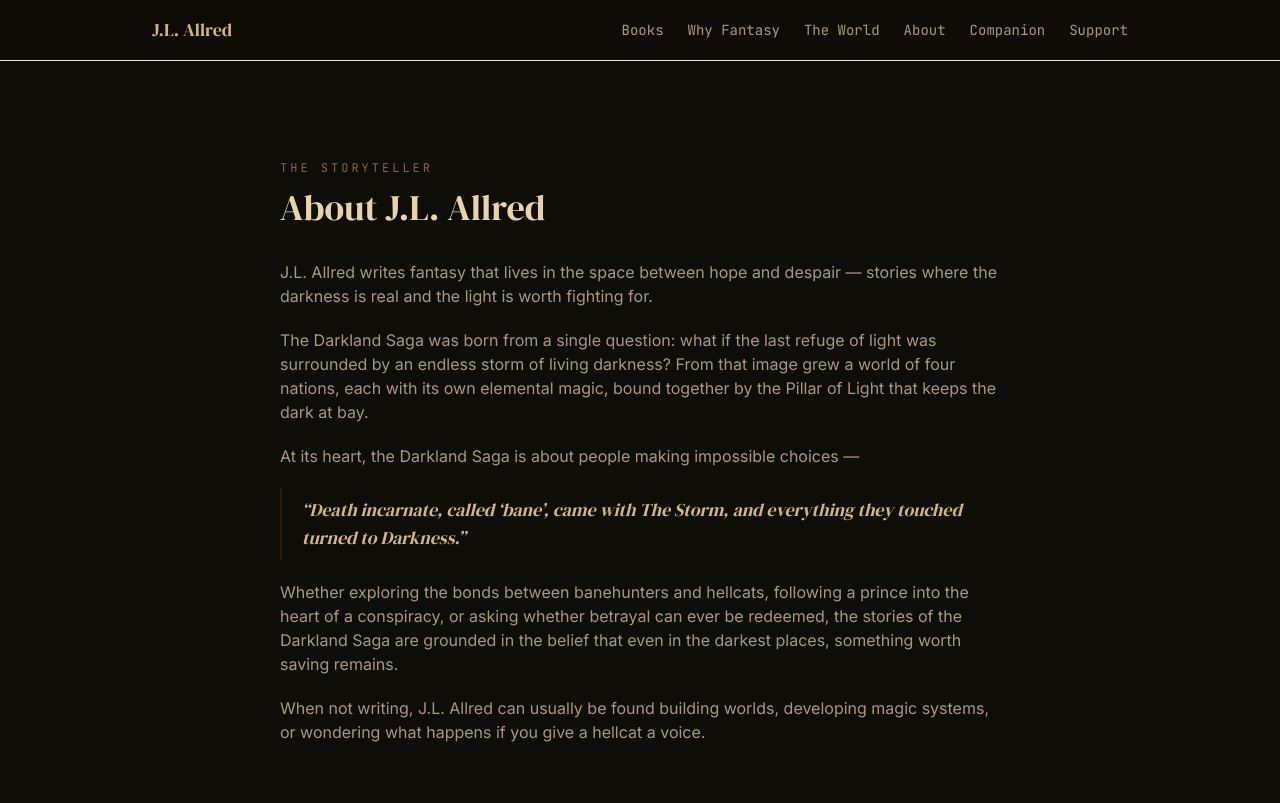
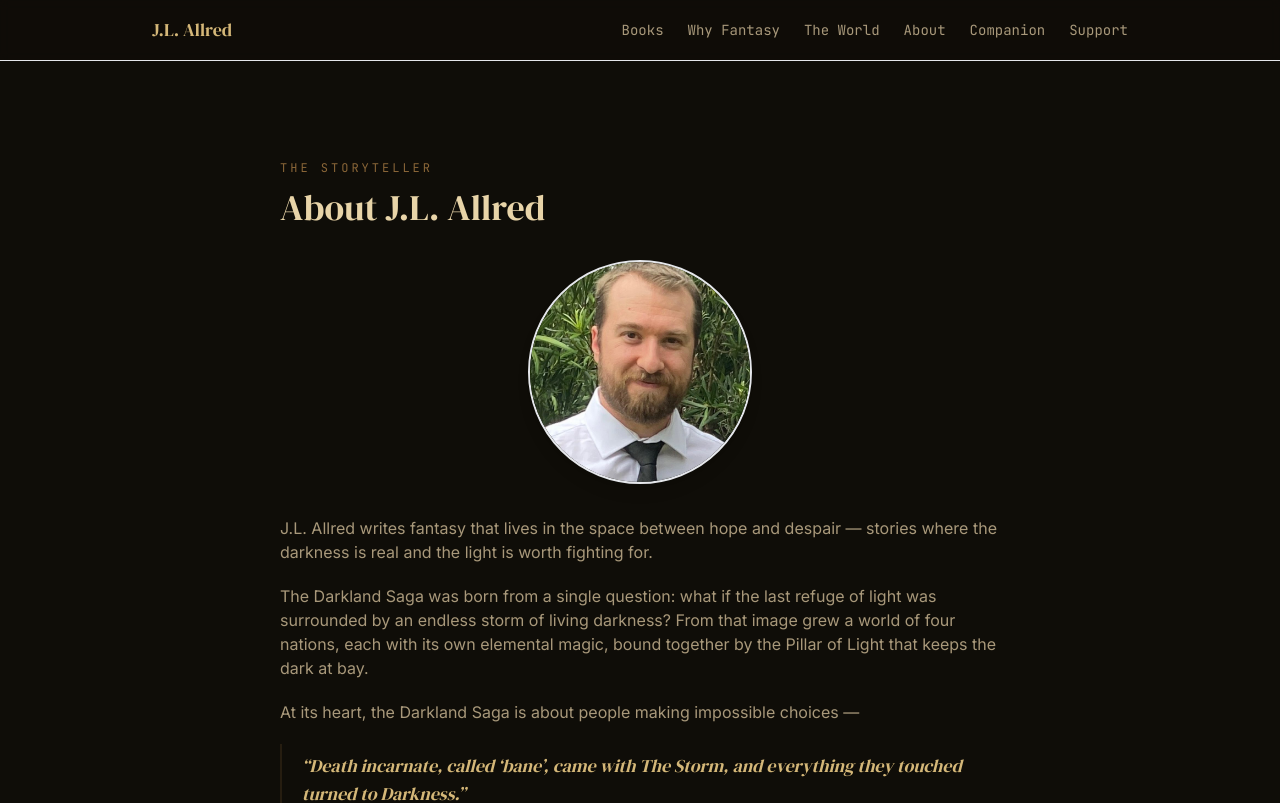
Before and after one commit to naurm/darkland-saga-website, a Next.js app: page /about in a window 1280 px wide. Shown: the top 803 px of the page. Built offline with nearby package versions, Linux system fonts and the light colour scheme.

Commit message:
Add author headshot to About page

```diff
--- a/app/about/page.tsx
+++ b/app/about/page.tsx
@@ -6,6 +6,14 @@ export default function AboutPage() {
           The Storyteller
         </p>
         <h1 className="font-display text-3xl sm:text-4xl text-ember-200 mb-8">About J.L. Allred</h1>
+
+        <div className="mb-8 flex justify-center">
+          <img
+            src="/images/author-headshot.jpg"
+            alt="J.L. Allred"
+            className="w-48 h-48 sm:w-56 sm:h-56 rounded-full object-cover border-2 border-ember-dim shadow-lg"
+          />
+        </div>
 
         <div className="space-y-5 text-sm sm:text-base text-parchment-400 leading-relaxed">
           <p>
```
Also changed, not shown: public/images/author-headshot.jpg (added).
